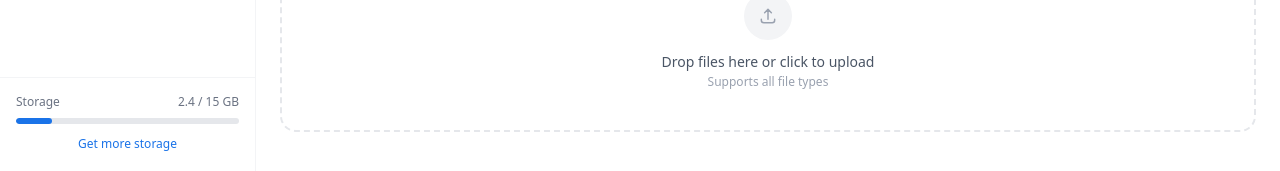
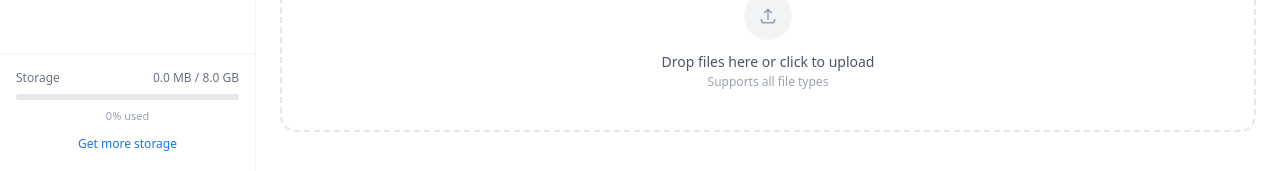
Before and after one commit to Atta-Ullah96/google-drive-frontend, a Next.js app: page / in a window 1280 px wide. Shown: the part 627-798 px from the top of the page. Built offline with nearby package versions, Linux system fonts and the light colour scheme; no server answers.

Commit message:
implment the storage quota in only allow user 8Gb free storage

```diff
--- a/components/drive/SideBar.jsx
+++ b/components/drive/SideBar.jsx
@@ -13,6 +13,21 @@ const NAV_ITEMS = [
   { label: "Trash" },
 ];
 
+const DEFAULT_STORAGE_LIMIT = 8 * 1024 * 1024 * 1024;
+
+const formatStorageSize = (bytes = 0) => {
+  const safeBytes = Number(bytes) || 0;
+
+  const gb = safeBytes / (1024 * 1024 * 1024);
+  const mb = safeBytes / (1024 * 1024);
+
+  if (gb >= 1) {
+    return `${gb.toFixed(1)} GB`;
+  }
+
+  return `${mb.toFixed(1)} MB`;
+};
+
 export default function DriveSidebar({
   newMenuOpen,
   setNewMenuOpen,
@@ -20,7 +35,20 @@ export default function DriveSidebar({
   onUploadFile,
   onUploadFolder,
   onCreateFolder,
+  storage,
 }) {
+  const used = Number(storage?.used ?? storage?.storageUsed ?? 0);
+  const limit = Number(
+    storage?.limit ?? storage?.storageLimit ?? DEFAULT_STORAGE_LIMIT
+  );
+
+  const percentage =
+    limit > 0 ? Math.min(Number(((used / limit) * 100).toFixed(2)), 100) : 0;
+
+  // Small files like 5MB in 8GB may be 0.06%.
+  // This makes the progress bar visible while keeping real text accurate.
+  const progressWidth = percentage > 0 && percentage < 1 ? 1 : percentage;
+
   return (
     <aside className="hidden md:flex flex-col w-56 xl:w-64 shrink-0 py-3 border-r border-gray-100 h-[calc(100vh-64px)] sticky top-16 overflow-y-auto">
       <div className="px-3 mb-4 relative" ref={newMenuRef}>
@@ -35,11 +63,11 @@ export default function DriveSidebar({
         </button>
 
         {newMenuOpen && (
-          <div className="absolute left-3 right-3 mt-1 bg-white rounded-xl shadow-xl border border-gray-100 py-1.5 z-30">
+          <div className="cursor-pointer absolute left-3 right-3 mt-1 bg-white rounded-xl shadow-xl border border-gray-100 py-1.5 z-30">
             <button
               type="button"
               onClick={onUploadFile}
-              className="w-full flex items-center gap-3 px-4 py-2.5 text-sm text-gray-700 hover:bg-gray-50 transition-colors"
+              className="w-full flex items-center gap-3 px-4 py-2.5 text-sm text-gray-700 hover:bg-gray-50 transition-colors cursor-pointer"
             >
               <UploadIcon />
               Upload file
@@ -48,7 +76,7 @@ export default function DriveSidebar({
             <button
               type="button"
               onClick={onUploadFolder}
-              className="w-full flex items-center gap-3 px-4 py-2.5 text-sm text-gray-700 hover:bg-gray-50 transition-colors"
+              className="w-full flex items-center gap-3 px-4 py-2.5 text-sm text-gray-700 hover:bg-gray-50 transition-colors cursor-pointer"
             >
               <FolderAddIcon />
               Upload folder
@@ -59,7 +87,7 @@ export default function DriveSidebar({
             <button
               type="button"
               onClick={onCreateFolder}
-              className="w-full flex items-center gap-3 px-4 py-2.5 text-sm text-gray-700 hover:bg-gray-50 transition-colors"
+              className="w-full flex items-center gap-3 px-4 py-2.5 text-sm text-gray-700 hover:bg-gray-50 transition-colors cursor-pointer"
             >
               <FolderAddIcon />
               New folder
@@ -88,12 +116,21 @@ export default function DriveSidebar({
       <div className="px-4 pt-4 pb-2 border-t border-gray-100 mt-2">
         <div className="flex justify-between text-xs text-gray-500 mb-2">
           <span>Storage</span>
-          <span>2.4 / 15 GB</span>
+          <span>
+            {formatStorageSize(used)} / {formatStorageSize(limit)}
+          </span>
         </div>
 
         <div className="h-1.5 bg-gray-200 rounded-full overflow-hidden">
-          <div className="h-full w-[16%] bg-[#1a73e8] rounded-full" />
+          <div
+            className="h-full bg-[#1a73e8] rounded-full transition-all duration-300"
+            style={{ width: `${progressWidth}%` }}
+          />
         </div>
+
+        <p className="mt-2 text-[11px] text-gray-400 text-center">
+          {percentage}% used
+        </p>
 
         <button
           type="button"
--- a/components/drive/modals/PreviewModal.jsx
+++ b/components/drive/modals/PreviewModal.jsx
@@ -7,6 +7,7 @@ export default function PreviewModal({
   onClose,
 }) {
   if (!open) return null;
+  console.log(previewUrl)
 
   const ext = file?.ext?.toLowerCase();
 
--- a/components/home/page.jsx
+++ b/components/home/page.jsx
@@ -51,6 +51,17 @@ import {
   normalizeFolder,
 } from "@/utils/drive/folder";
 
+import { getStorageInfo } from "@/lib/api/user";
+
+const DEFAULT_STORAGE_LIMIT = 8 * 1024 * 1024 * 1024;
+
+const DEFAULT_STORAGE = {
+  used: 0,
+  limit: DEFAULT_STORAGE_LIMIT,
+  remaining: DEFAULT_STORAGE_LIMIT,
+  percentage: 0,
+};
+
 export default function HomePage() {
   const [view, setView] = useState("grid");
 
@@ -92,12 +103,84 @@ export default function HomePage() {
   const [selectedItems, setSelectedItems] = useState([]);
   const [isDragging, setIsDragging] = useState(false);
 
+  const [storage, setStorage] = useState(DEFAULT_STORAGE);
+
   const newMenuRef = useRef(null);
   const fileInputRef = useRef(null);
   const folderInputRef = useRef(null);
   const dragCounter = useRef(0);
 
   const currentFolderId = folderPath[folderPath.length - 1]?.id ?? null;
+
+  const normalizeStorageResponse = (response) => {
+    const storageData =
+      response?.storage ||
+      response?.data?.storage ||
+      response?.data?.data?.storage;
+
+    if (!storageData) {
+      return DEFAULT_STORAGE;
+    }
+
+    const used = Number(storageData.used ?? storageData.storageUsed ?? 0);
+
+    const limit = Number(
+      storageData.limit ?? storageData.storageLimit ?? DEFAULT_STORAGE_LIMIT
+    );
+
+    const remaining = Math.max(
+      Number(storageData.remaining ?? limit - used),
+      0
+    );
+
+    const percentage =
+      storageData.percentage !== undefined
+        ? Number(storageData.percentage)
+        : limit > 0
+          ? Math.min(Number(((used / limit) * 100).toFixed(2)), 100)
+          : 0;
+
+    return {
+      used,
+      limit,
+      remaining,
+      percentage,
+    };
+  };
+
+  const reloadStorageInfo = async () => {
+    try {
+      const response = await getStorageInfo();
+      const normalizedStorage = normalizeStorageResponse(response);
+
+      setStorage(normalizedStorage);
+    } catch (error) {
+      console.error("Unable to load storage info:", error);
+    }
+  };
+
+  useEffect(() => {
+    let ignore = false;
+
+    const load = async () => {
+      try {
+        const response = await getStorageInfo();
+        const normalizedStorage = normalizeStorageResponse(response);
+
+        if (!ignore) {
+          setStorage(normalizedStorage);
+        }
+      } catch (error) {
+        console.error("Unable to load storage info:", error);
+      }
+    };
+
+    load();
+
+    return () => {
+      ignore = true;
+    };
+  }, []);
 
   useEffect(() => {
     const handleClickOutside = (e) => {
@@ -262,6 +345,8 @@ export default function HomePage() {
             size: completedFile.size || completedFile.fileSize || file.size,
           })
         );
+
+        await reloadStorageInfo();
       }
 
       setFiles((prev) => [...uploadedEntries, ...prev]);
@@ -436,6 +521,8 @@ export default function HomePage() {
         prev.filter((folder) => folder.id !== folderAction.folder.id)
       );
 
+      await reloadStorageInfo();
+
       closeFolderAction();
     } catch (error) {
       setFolderActionError(error.message || "Unable to delete folder.");
@@ -539,6 +626,8 @@ export default function HomePage() {
       setSelectedItems((prev) =>
         prev.filter((itemId) => itemId !== fileAction.file.id)
       );
+
+      await reloadStorageInfo();
 
       closeFileAction();
     } catch (error) {
@@ -666,6 +755,7 @@ export default function HomePage() {
       />
 
       <DriveSidebar
+        storage={storage}
         newMenuOpen={newMenuOpen}
         setNewMenuOpen={setNewMenuOpen}
         newMenuRef={newMenuRef}
--- /dev/null
+++ b/lib/api/user.jsx
@@ -0,0 +1,6 @@
+import api from "./api";
+
+export const getStorageInfo = async () => {
+  const response = await api.get("user/storage");
+  return response.data;
+};
--- a/utils/drive/file.js
+++ b/utils/drive/file.js
@@ -62,7 +62,7 @@ export const getPreviewUrlFromResponse = (payload) => {
   return (
     payload?.previewUrl ||
     payload?.url ||
-    payload?.data?.previewUrl ||
+    payload?.file?.previewUrl ||
     payload?.data?.url ||
     payload?.data?.signedUrl ||
     payload?.signedUrl ||
```
